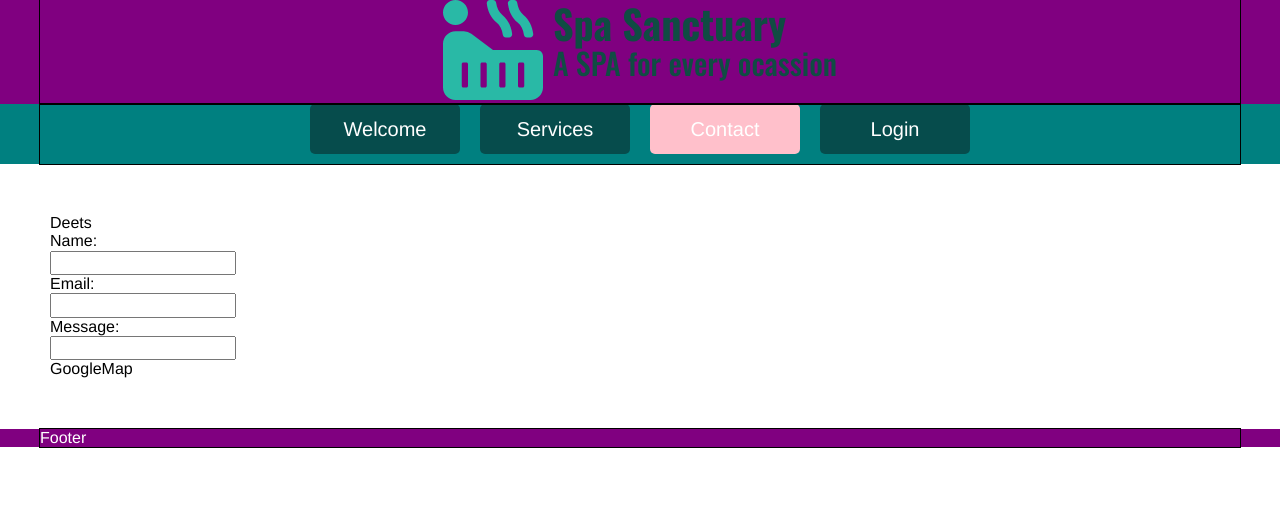
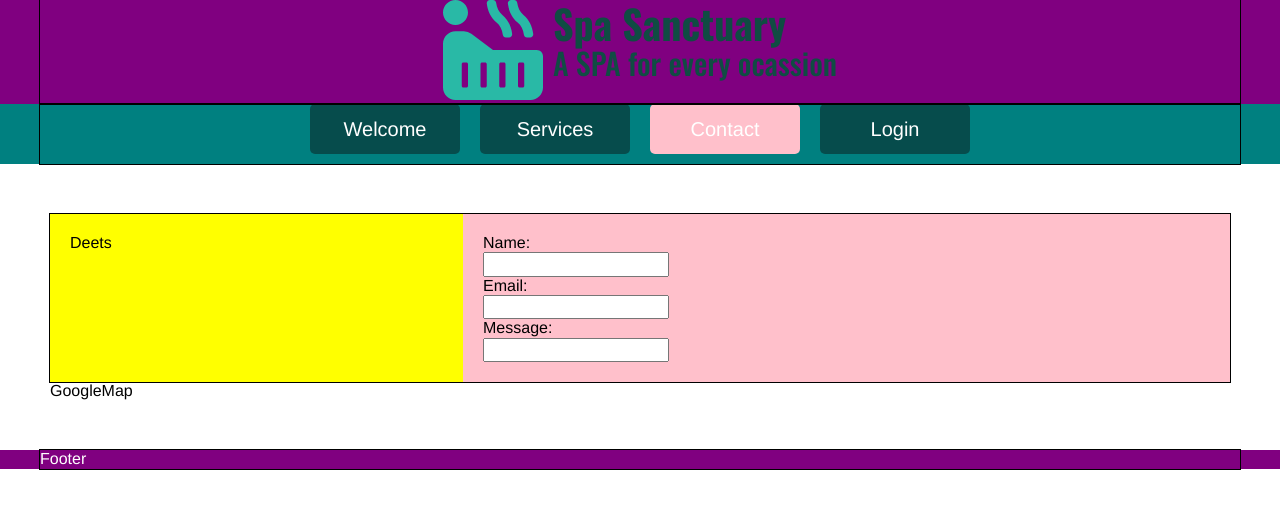
Before and after one commit to tomchristianstokka/My-Workbook, a React (Create React App) app in the folder SPA-In-Class/: page /contact in a window 1280 px wide. Shown: the top 508 px of the page. Built offline with nearby package versions, Linux system fonts and the light colour scheme.

Commit message:
clean up

```diff
--- a/SPA-In-Class/src/App/Pages/Contact.jsx
+++ b/SPA-In-Class/src/App/Pages/Contact.jsx
@@ -15,7 +15,7 @@ const Contact = () => {
             <Helmet>
                 <title>Contact :: SPA App</title>
             </Helmet>
-            <div className='nested wrapper'>
+            <div className='nested-wrapper'>
                 <div className='column column1'>
                     <Deets />
                 </div>
--- a/SPA-In-Class/src/App/Pages/Contact/ContactForm.jsx
+++ b/SPA-In-Class/src/App/Pages/Contact/ContactForm.jsx
@@ -13,7 +13,6 @@ const ContactForm = () => {
                 <FormGroup id={ 'userEmail' } label={ 'Email' }/>
                 <FormGroup id={ 'userMessage' } label={ 'Message' }/>
             </form>
-
         </ContactFormStyled>
     );
 }
--- a/SPA-In-Class/src/App/Pages/Services/FilterNav/FilterNavButton.jsx
+++ b/SPA-In-Class/src/App/Pages/Services/FilterNav/FilterNavButton.jsx
@@ -8,7 +8,6 @@ const FilterNavButton = ({name, currCategory, currCategorySet }) => {
     const changeCategory = () => {
         currCategorySet(name);
     }
-
 
     const theClassName = (name === currCategory) ? 'FilterNavButton active': 'FilterNavButton';
 
--- a/SPA-In-Class/src/App/Pages/Services/Gallery/Gallery.jsx
+++ b/SPA-In-Class/src/App/Pages/Services/Gallery/Gallery.jsx
@@ -14,7 +14,7 @@ const Gallery = ({ services, currCategory }) => {
                 return (currCategory === 'All' || item.category === currCategory);
             })
             .map((item, idx) => {
-            return <GalleryItem key={ idx } item={ item } />;
+                return <GalleryItem key={ idx } item={ item } />;
         });
     }
 
```
